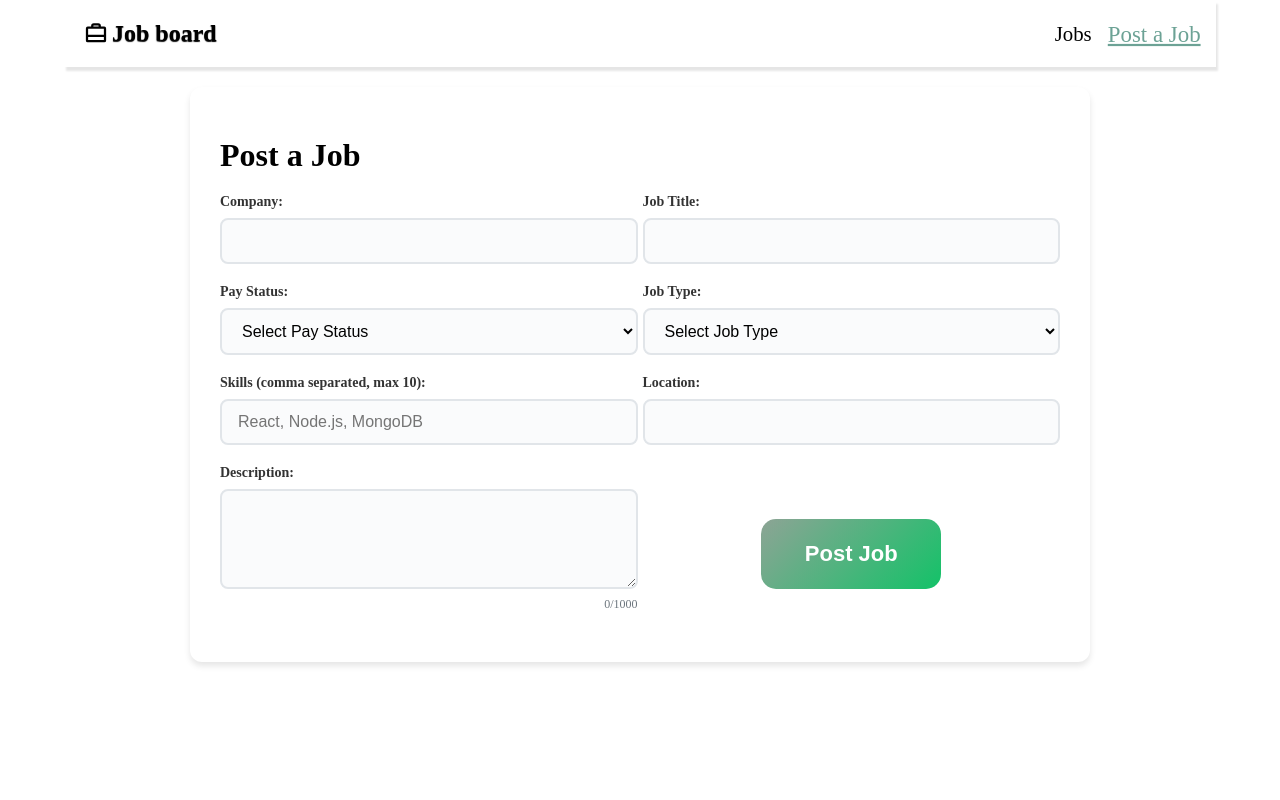
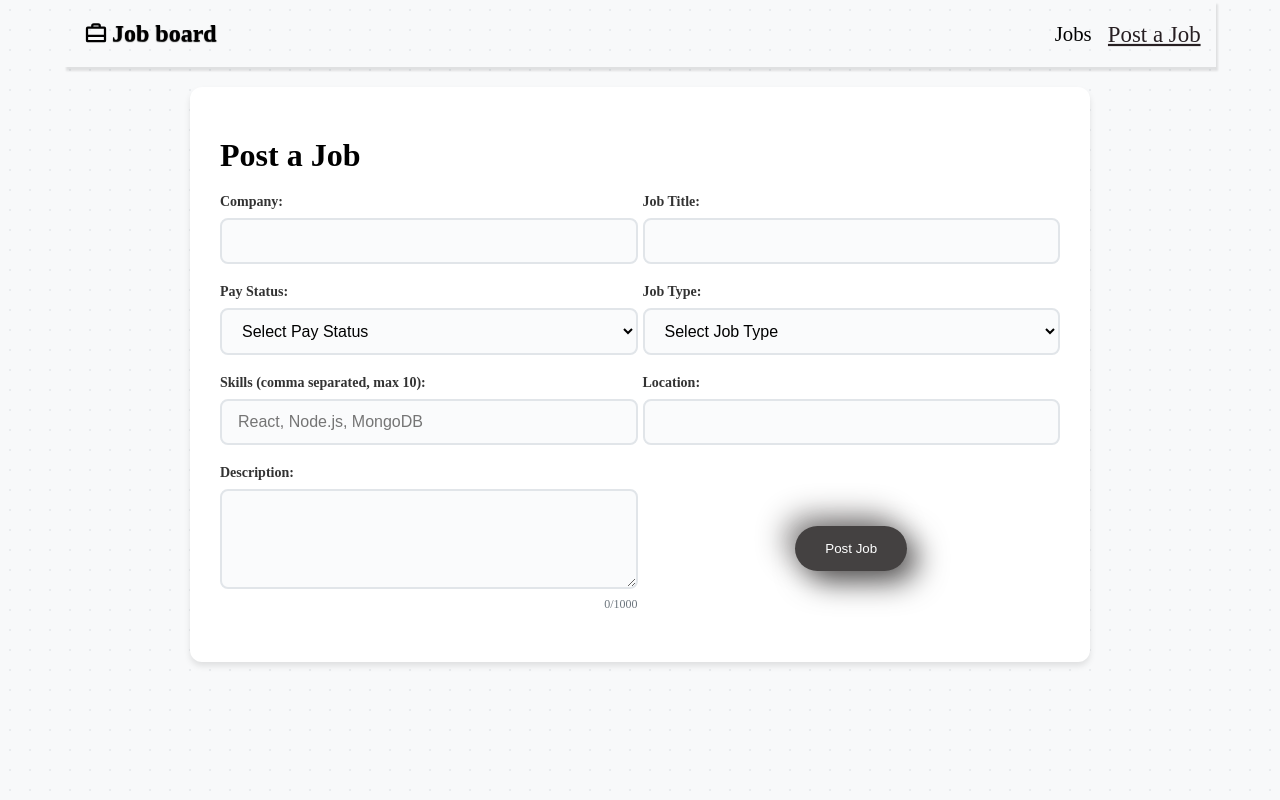
Before and after one commit to aravindh99/job, a React (Vite) app in the folder frontend/: page /jobs/post in a window 1280 px wide. Built offline with nearby package versions, Linux system fonts and the light colour scheme; no server answers.

Commit message:
changed styles

```diff
--- a/frontend/src/Pages/JobForm.jsx
+++ b/frontend/src/Pages/JobForm.jsx
@@ -256,7 +256,7 @@ const JobForm = () => {
                 <button
                     type="submit"
                     disabled={loading}
-                    className={`form-button ${loading ? 'loading' : ''}`}
+                    className={`apply-button ${loading ? 'loading' : ''}`}
                 >
                     {loading ? 'Posting...' : 'Post Job'}
                 </button>
--- a/frontend/src/index.css
+++ b/frontend/src/index.css
@@ -3,6 +3,20 @@
   margin: 0;
   padding: 0;
   box-sizing: border-box;
+}
+
+html, body, #root {
+  height: 100%;
+  width: 100%;
+  margin: 0;
+  padding: 0;
+}
+
+body {
+
+    background-color: #f8f9fa;
+    background-image: radial-gradient(circle, #e9ecef 1px, transparent 1px);
+    background-size: 20px 20px;
 }
 
 /* Common Elements */
@@ -46,7 +60,7 @@
 .active-nav{
   font-size: 1.3rem;
   transform: scale(1.1);
-  color: #6ca295;
+  color: #271f22;
 }
 
 .nav-link:hover {
@@ -66,6 +80,21 @@
   justify-content: center;
   align-items: center;
   gap: 4px  ;
+  animation: dropIn 2s ease-out forwards;
+}
+
+@keyframes dropIn {
+  0% {
+    transform: translateY(-100px);
+    opacity: 0;
+  }
+  60% {
+    transform: translateY(20px);
+    opacity: 1;
+  }
+  100% {
+    transform: translateY(0);
+  }
 }
 
 
@@ -171,7 +200,7 @@
   grid-area: loc;
 }
 
-.form-button{
+.apply-button{
   grid-area: but;
   align-self: center;
   justify-self: center;
@@ -219,19 +248,6 @@
   font-family: inherit;
 }
 
-.form-button {
-  background: linear-gradient(135deg, #8da495 0%, #13c268 100%);
-  color: white;
-  border: none;
-  border-radius: 15px;
-  font-size: 22px;
-  font-weight: 600;
-  cursor: pointer;
-  margin-top: 10px;
-  width: 180px;
-  height: 70px;
-}
-
 .message {
   padding: 12px 16px;
   margin: 15px 0;
@@ -275,9 +291,11 @@
 }
 
 .job-details-card {
-  border: 1px solid #ddd;
+  border-radius: 20px;
+  border: 1px solid rgba(27, 26, 26, 0.18);
   padding: 20px;
 }
+
 
 .job-detail {
   margin-bottom: 15px;
@@ -294,16 +312,26 @@
 
 .skill-tag {
   display: inline-block;
-  background-color: #e9ecef;
+
   padding: 4px 8px;
   margin: 2px;
   font-size: 14px;
 }
 
 .apply-button {
-  padding: 10px 20px;
-  background-color: #28a745;
+  background: #444141;
+  border-radius: 50px;
+  padding: 15px 30px;
+  border: none;
+  box-shadow:
+    10px 10px 30px #4f4d4d,
+    -10px -10px 30px #8e8b8b;
+  transition: all 0.3s ease;
+  cursor: pointer;
   color: white;
-  border: none;
-  cursor: pointer;
 }
+.apply-button:hover {
+  box-shadow:
+    inset 20px 20px 60px #656262,
+    inset -20px -20px 60px #ffffff;
+}
```
